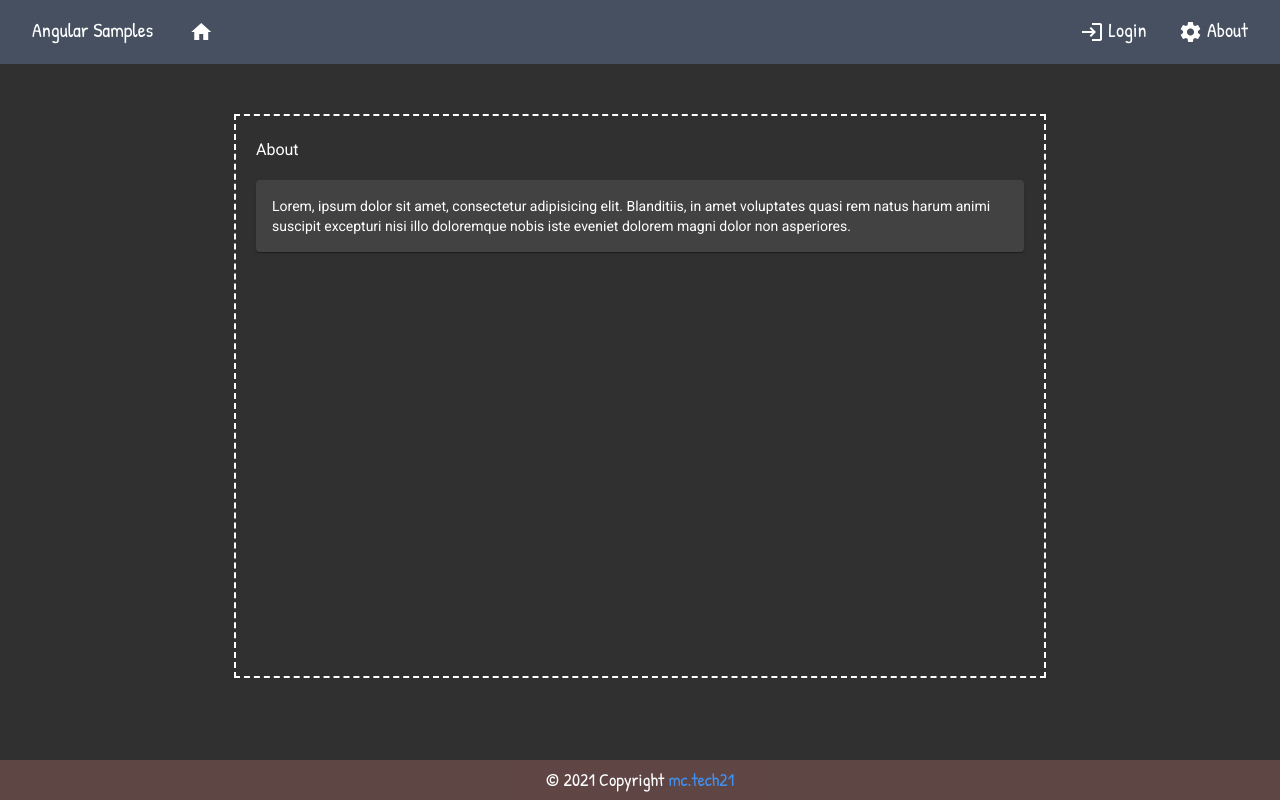
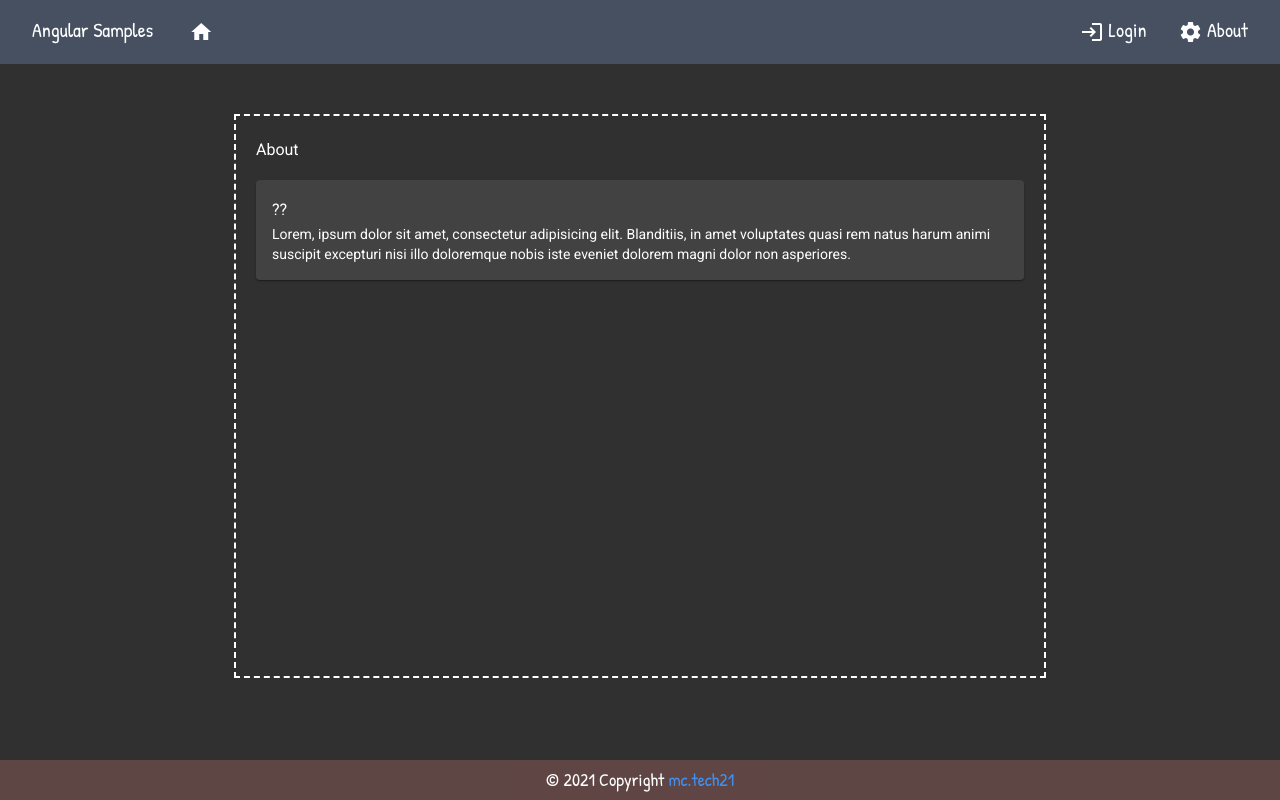
Before and after one commit to mcteach21/angular-samples, an Angular app: page /about in a window 1280 px wide. Built offline with nearby package versions, Linux system fonts and the light colour scheme.

Commit message:
localstorage - current user

```diff
--- a/src/app/about/about.component.html
+++ b/src/app/about/about.component.html
@@ -2,6 +2,7 @@
 
 <mat-card>
   <mat-card-content>
+    <h3>{{ user }}</h3>
 Lorem, ipsum dolor sit amet, consectetur adipisicing elit. Blanditiis, in amet voluptates quasi rem natus harum animi suscipit excepturi nisi illo doloremque nobis iste eveniet dolorem magni dolor non asperiores.
   </mat-card-content>
 </mat-card>
--- a/src/app/about/about.component.ts
+++ b/src/app/about/about.component.ts
@@ -6,7 +6,7 @@ import { Component, OnInit } from '@angular/core';
   styleUrls: ['./about.component.css']
 })
 export class AboutComponent implements OnInit {
-
+  user : any = localStorage.getItem('currentUser') || '??';
   constructor() { }
 
   ngOnInit(): void {
--- a/src/app/auth/signin/signin.component.ts
+++ b/src/app/auth/signin/signin.component.ts
@@ -12,6 +12,16 @@ import { LogService } from '../../service/log.service';
   styleUrls: ['./signin.component.css']
 })
 export class SigninComponent implements OnInit {
+
+  // array in local storage for registered users
+  //let users = JSON.parse(localStorage.getItem('users')) || [];
+  // let user = {
+  //               id: 1,
+  //               username: 'homer',
+  //               firstName: 'Homer',
+  //               lastName: 'Simpson',
+  //               token: 'fake-jwt-token'
+  //             };
 
   signinForm!: FormGroup;
   errorMessage: string = '';
@@ -49,6 +59,9 @@ export class SigninComponent implements OnInit {
         this.authService.check(email, password).then(
           () => {
               this.logger.log('response from service (check) : ok!');
+
+
+              localStorage.setItem('currentUser','mc'); // JSON.stringify(this.user));
               this.router.navigate(['/about']);
           },
           (error) => {
```
